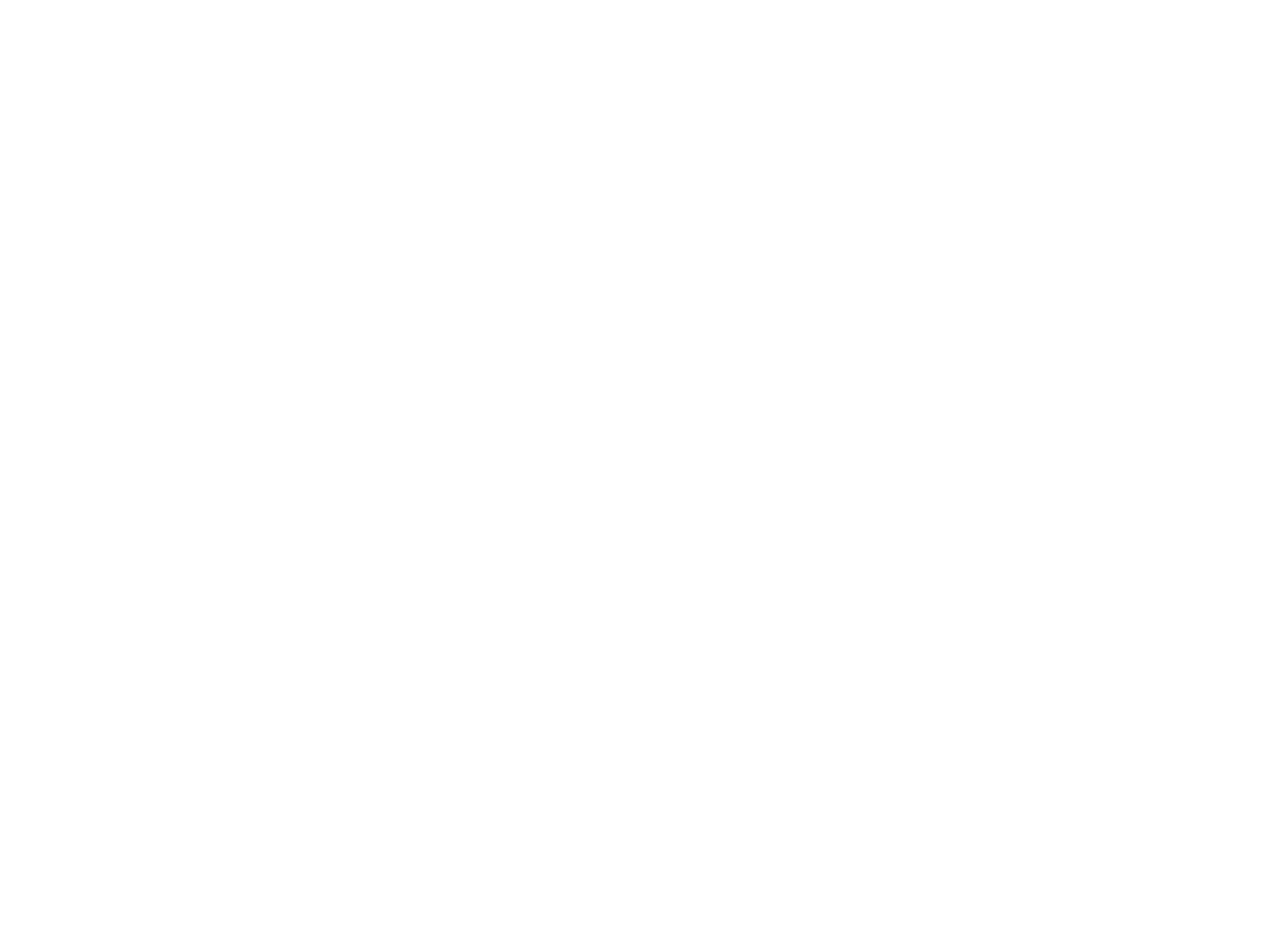
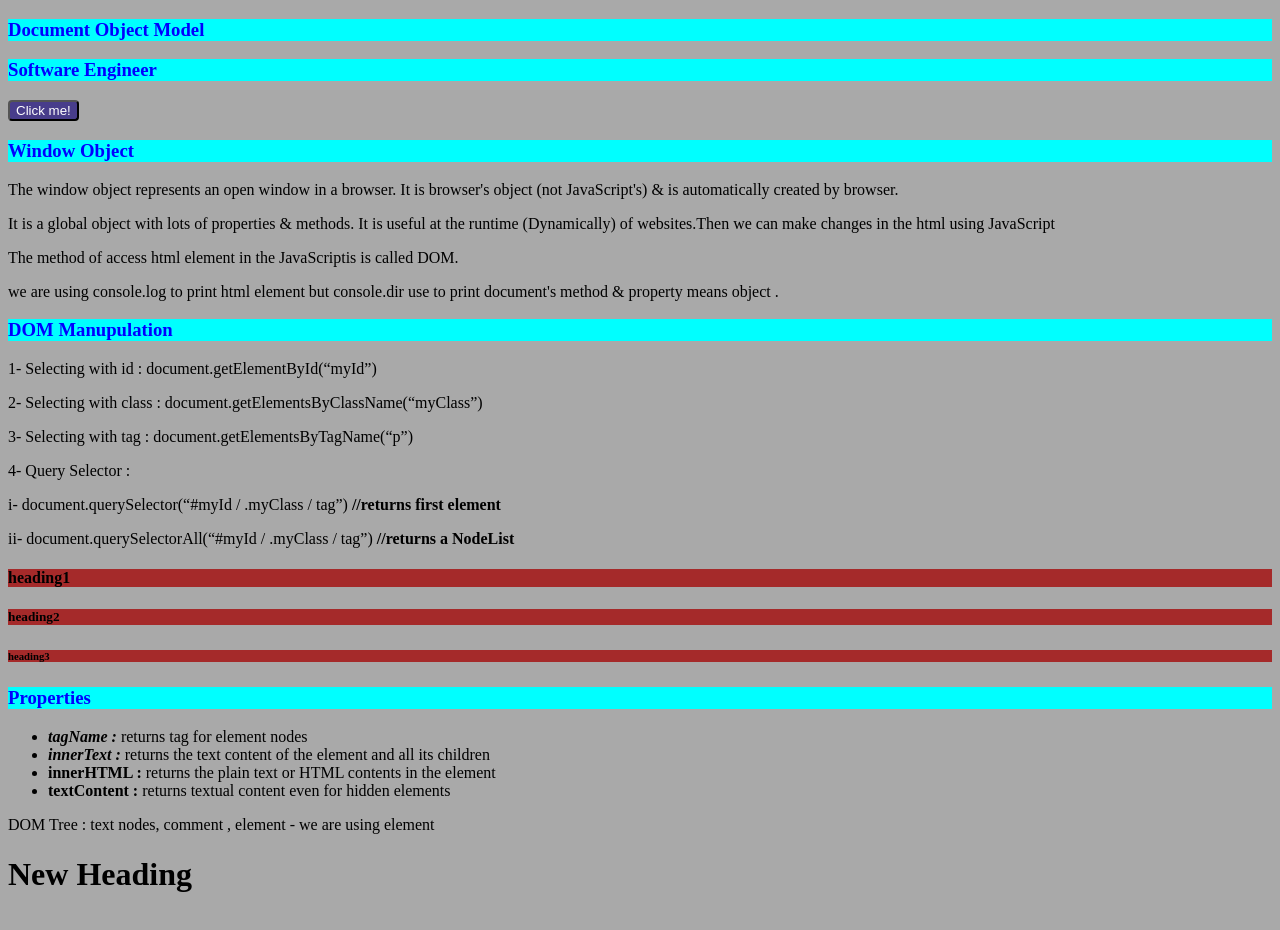
Before and after one commit to Noorunnabi-1/Java-Sceipt-first-repo, a plain HTML site: page DOM/DOM_Manupulation/DOM_manu.html in a window 1280 px wide. Before the commit the page ends 800 px from the top, so only its background shows below. Drawn offline with Linux system fonts and the light colour scheme.

Commit message:
DOM manupulation working

```diff
--- a/DOM/DOM_Manupulation/DOM_manu.css
+++ b/DOM/DOM_Manupulation/DOM_manu.css
@@ -0,0 +1,19 @@
+h3 {
+    color: blue;
+    background-color: aqua;
+}
+
+body {
+    background-color: darkgray;
+}
+
+button {
+    color: white;
+    background-color: darkslateblue;
+    border-radius: 4px;
+}
+
+.h1-class {
+    color: black;
+    background-color: brown;
+}
--- a/DOM/DOM_Manupulation/DOM_manu.html
+++ b/DOM/DOM_Manupulation/DOM_manu.html
@@ -9,6 +9,48 @@
 </head>
 
 <body>
+    <h3 id="heading">Document Object Model</h3>
+    <h3>Software Engineer</h3>
+    <button id="myId">Click me!</button>
+    <h3>Window Object</h3>
+    <p>The window object represents an open window in a browser. It is browser's object (not JavaScript's)
+        & is automatically created by browser.
+    </p>
+    <p>It is a global object with lots of properties & methods. It is useful at the runtime (Dynamically) of
+        websites.Then we can
+        make changes in the html using JavaScript</p>
+    <p>The method of access html element in the JavaScriptis is called DOM.</p>
+    <p>we are using console.log to print html element but console.dir use to print document's method & property means
+        object .</p>
+    <h3>DOM Manupulation</h3>
+    <p>1- Selecting with id : document.getElementById(“myId”)</p>
+    <p>2- Selecting with class : document.getElementsByClassName(“myClass”)</p>
+    <p>3- Selecting with tag : document.getElementsByTagName(“p”)</p>
+    <p>4- Query Selector :</p>
+    <p>i- document.querySelector(“#myId / .myClass / tag”)
+        <b> //returns first element</b>
+    </p>
+    <p>ii- document.querySelectorAll(“#myId / .myClass / tag”)
+        <b> //returns a NodeList</b>
+    </p>
+    <h4 class="h1-class">heading1</h4>
+    <h5 class="h1-class">heading2</h5>
+    <h6 class="h1-class">heading3</h6>
+
+    <h3>Properties </h3>
+    <div>
+        <ul>
+            <li><b><i>tagName :</i></b> returns tag for element nodes</li>
+            <li><b><i>innerText :</i></b> returns the text content of the element and all its children</li>
+            <li><b>innerHTML :</b> returns the plain text or HTML contents in the element</li>
+            <li><b>textContent :</b> returns textual content even for hidden elements</li>
+        </ul>
+    </div>
+    <p>DOM Tree : text nodes, comment , element - we are using element</p>
+    <h1>Old Heading</h1>
+    <h2 style="visibility: hidden;">This is hidden content.</h2>
+
+
     <script src="DOM_manu.js"></script>
 </body>
 
--- a/DOM/DOM_Manupulation/DOM_manu.js
+++ b/DOM/DOM_Manupulation/DOM_manu.js
@@ -0,0 +1,86 @@
+// console.log(window);                  :for print window object.
+// console.dir(window.document);         :for print document which is under window object.
+// console.dir(document);                :same
+// console.dir(document.body);           :for access body object from the document
+// console.log(document.body);           :html Element
+
+// Example of dynamic change means it changes at the runtime of website.
+// firstly my background color of the body is darkgray now we make it pink.
+// document.body.style.background = "pink";
+
+// document.body.childNodes[3].innerText = "I'm a Software Developer";
+
+
+// DOM Manupulation
+// Selecting with id
+let heading = document.getElementById("heading");
+console.log(heading);        // html element
+console.dir(heading);        // object
+let button = document.getElementById("myId");
+console.dir(button);
+
+
+// Selecting with class
+let headings = document.getElementsByClassName("h1-class");
+console.log(headings);
+console.dir(headings);
+
+
+// Selecting with Tag
+let tag = document.getElementsByTagName("p");
+console.dir(tag);
+
+
+// Query Selector
+//Tag
+let firstEl = document.querySelector("p");            // first element
+console.dir(firstEl);
+
+let allEl = document.querySelectorAll("p");            // All elements
+console.dir(allEl);
+
+// Class
+let firstClassEl = document.querySelector(".h1-class");            // first element of the class
+console.dir(firstClassEl);
+
+let allClassEl = document.querySelectorAll(".h1-class");            // All elements of the class
+console.dir(allClassEl);
+
+// Id
+let firstIdEl = document.querySelector("#myId");            // it access only first element
+console.dir(firstIdEl);
+
+// Access TagName
+let classAccess = firstClassEl;
+console.log(classAccess);
+let tagName = firstClassEl.tagName;
+console.log(tagName);
+
+
+let children = document.querySelector("div").children;
+console.dir(children);
+
+
+// innerText    : only text
+let div = document.querySelector("div");
+console.dir(div);
+let innerText = div.innerText;
+console.log(innerText);
+
+
+// InnerHTML      :text and html content
+let innerHTML = div.innerHTML;
+console.log(innerHTML);
+
+
+let headig = document.querySelector("h1");
+headig.innerText = "New Heading";
+//headig.innerHTML = "<div>innerHTML</div>"
+
+
+// textContent
+let heading2 = document.querySelector("h2");
+// heading2.innerText;                : output : ''
+
+let hidden = heading2.textContent;
+console.log(hidden);
```
